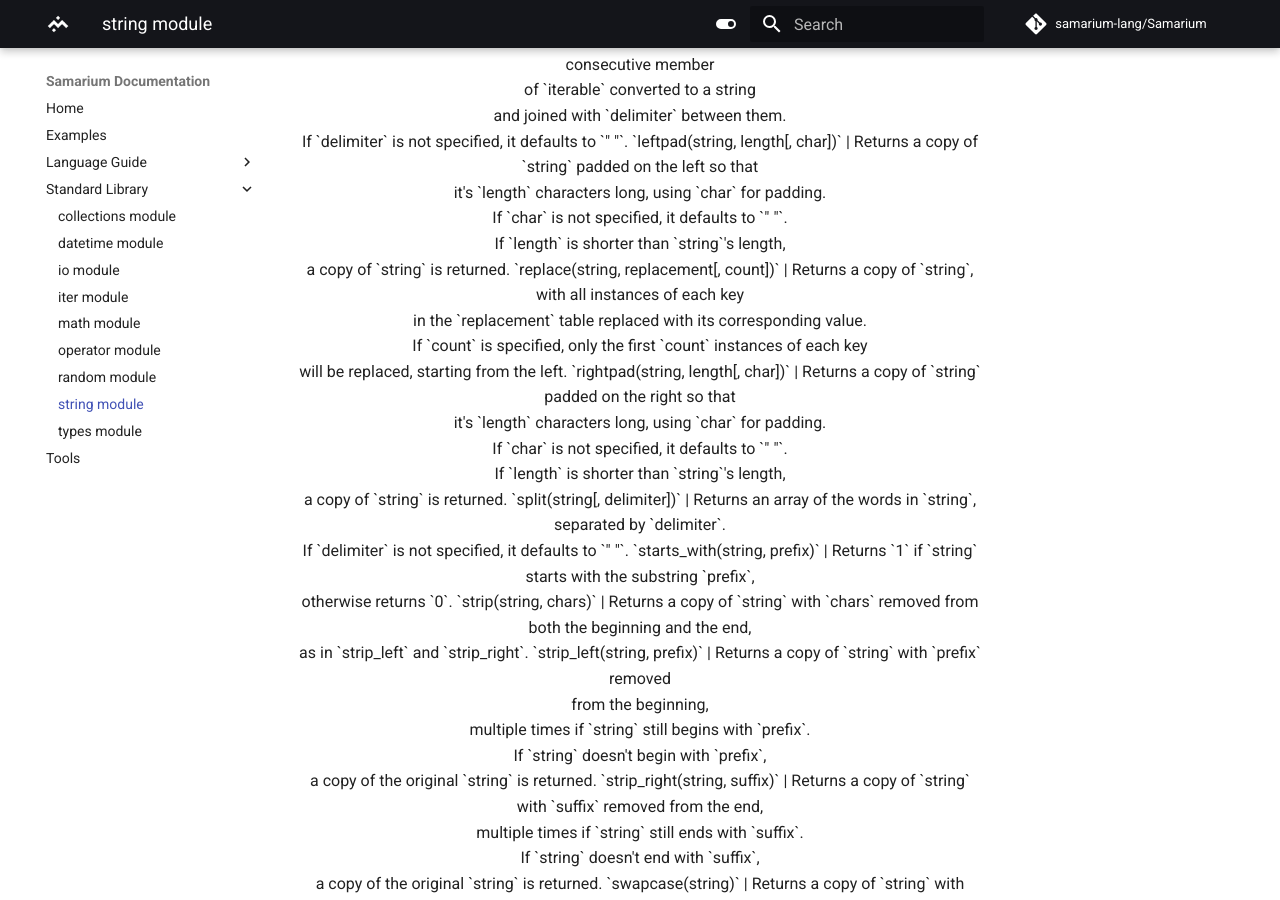
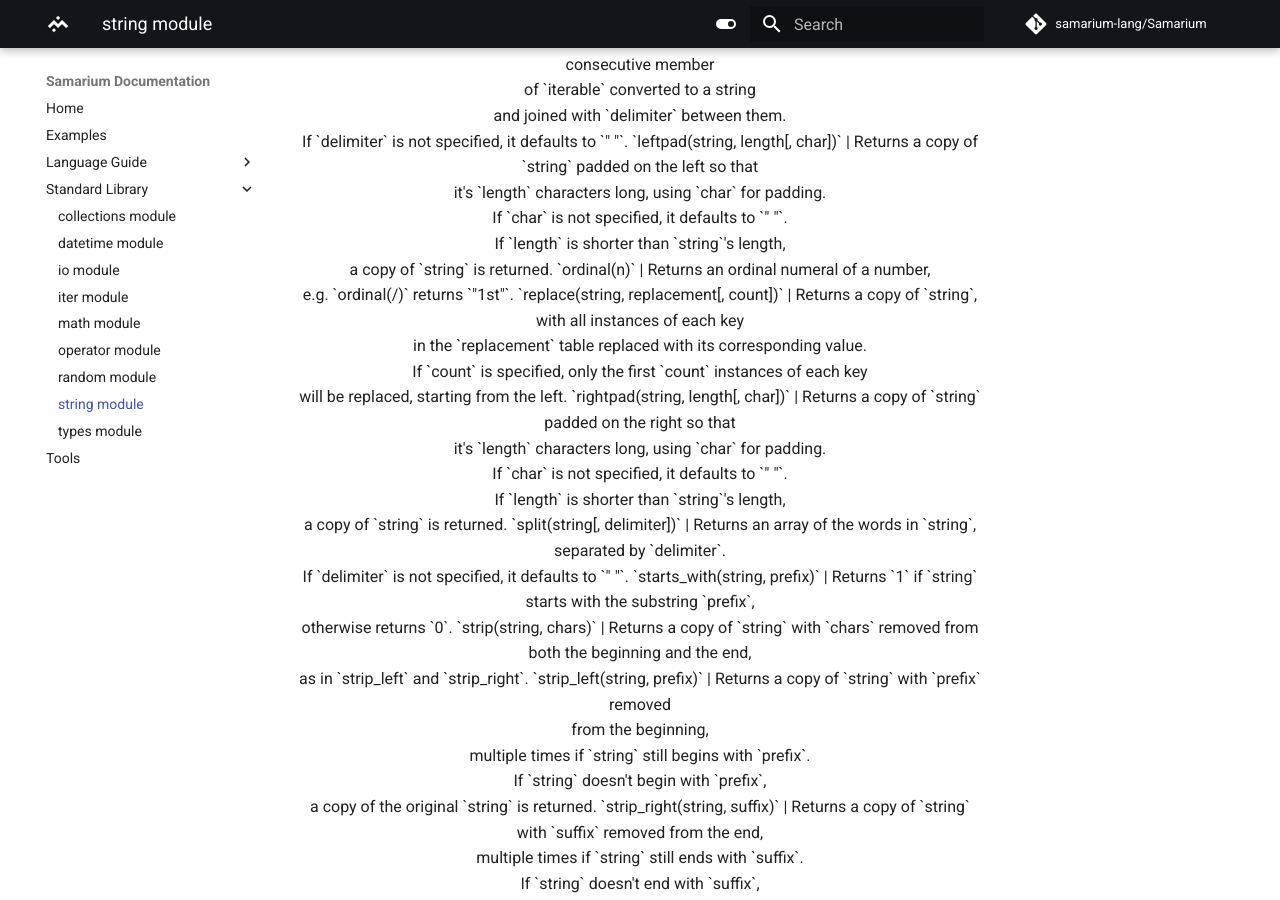
Before and after one commit to samarium-lang/Samarium, an MkDocs documentation site: the page built from docs/stdstring.md, in a window 1280 px wide and 900 px high, scrolled down 1142 px. Built offline with MkDocs 1.6.1 and Material for MkDocs 9.7.7, drawn with Linux system fonts in a browser that asks for light colours; comment, search, counter and statistics services are not loaded.

Commit message:
(docs) Added string.ordinal

```diff
--- a/docs/stdstring.md
+++ b/docs/stdstring.md
@@ -34,6 +34,7 @@ Function                                 | Use
 `is_wrapped(string, chars)`              | Returns `1` if `string` both starts and ends with<br>the substring `chars`, otherwise returns `0`.
 `join(iterable[, delimiter])`            | Returns a string with each consecutive member<br>of `iterable` converted to a string<br>and joined with `delimiter` between them.<br>If `delimiter` is not specified, it defaults to `" "`.
 `leftpad(string, length[, char])`        | Returns a copy of `string` padded on the left so that<br>it's `length` characters long, using `char` for padding.<br>If `char` is not specified, it defaults to `" "`.<br>If `length` is shorter than `string`'s length,<br>a copy of `string` is returned.
+`ordinal(n)`                             | Returns an ordinal numeral of a number,<br>e.g. `ordinal(/)` returns `"1st"`.
 `replace(string, replacement[, count])`  | Returns a copy of `string`, with all instances of each key<br>in the `replacement` table replaced with its corresponding value.<br>If `count` is specified, only the first `count` instances of each key<br>will be replaced, starting from the left.
 `rightpad(string, length[, char])`       | Returns a copy of `string` padded on the right so that<br>it's `length` characters long, using `char` for padding.<br>If `char` is not specified, it defaults to `" "`.<br>If `length` is shorter than `string`'s length,<br>a copy of `string` is returned.
 `split(string[, delimiter])`             | Returns an array of the words in `string`,<br>separated by `delimiter`.<br>If `delimiter` is not specified, it defaults to `" "`.
```
